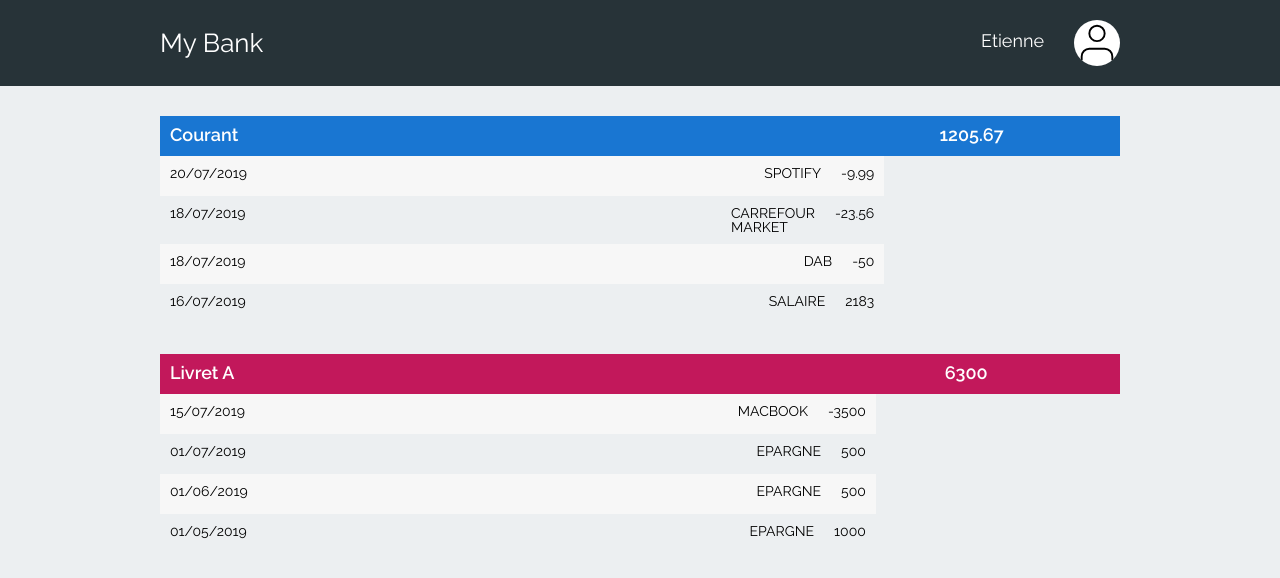
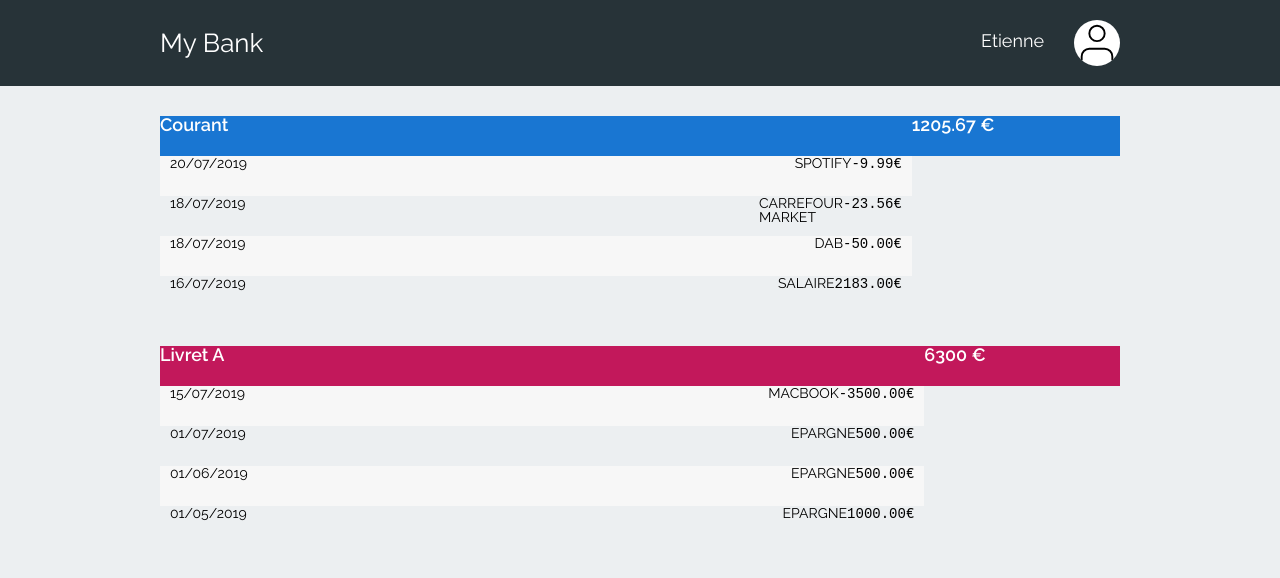
Before and after one commit to DavidNabet/project-bank-react, a React (Create React App) app: page / in a window 1280 px wide. Shown: the top 578 px of the page. Built offline with nearby package versions, Linux system fonts and the light colour scheme.

Commit message:
comments css

```diff
--- a/src/App.css
+++ b/src/App.css
@@ -59,14 +59,14 @@ header .logged img {
 }
 
 /* Contenu */
+.monospace {
+  font-family: "Courier New", Courier, monospace;
+}
+
 table {
   width: 100%;
   margin: 30px auto 0;
   border-collapse: collapse;
-}
-
-table thead {
-  height: auto;
 }
 
 table th {
@@ -74,6 +74,20 @@ table th {
   font-size: 18px;
   font-weight: 600;
 }
+
+td,
+th {
+  height: 40px;
+  text-align: left;
+}
+
+/* THEAD */
+
+table thead {
+  height: auto;
+}
+
+/* TBODY */
 
 table tbody {
   width: 100%;
@@ -84,6 +98,7 @@ table tbody {
 
 table tbody tr {
   display: block;
+  padding: 0 10px;
 }
 
 table tbody tr:nth-child(odd) {
@@ -93,14 +108,3 @@ table tbody tr:nth-child(odd) {
 table tbody td {
   width: 100%;
 }
-
-.consolas {
-  font-family: "Courier New", Courier, monospace;
-}
-
-td,
-th {
-  height: 40px;
-  text-align: left;
-  padding: 10px;
-}
--- a/src/components/Account.js
+++ b/src/components/Account.js
@@ -7,7 +7,7 @@ const Account = ({ account }) => {
           <tr>
             <th>{name}</th>
             <th></th>
-            <th>{balance}</th>
+            <th>{balance} €</th>
           </tr>
         </thead>
         <tbody>
@@ -15,7 +15,7 @@ const Account = ({ account }) => {
             <tr key={i}>
               <td>{date}</td>
               <td>{description}</td>
-              <td>{amount}</td>
+              <td className="monospace">{`${amount.toFixed(2)}€`}</td>
             </tr>
           ))}
         </tbody>
```
